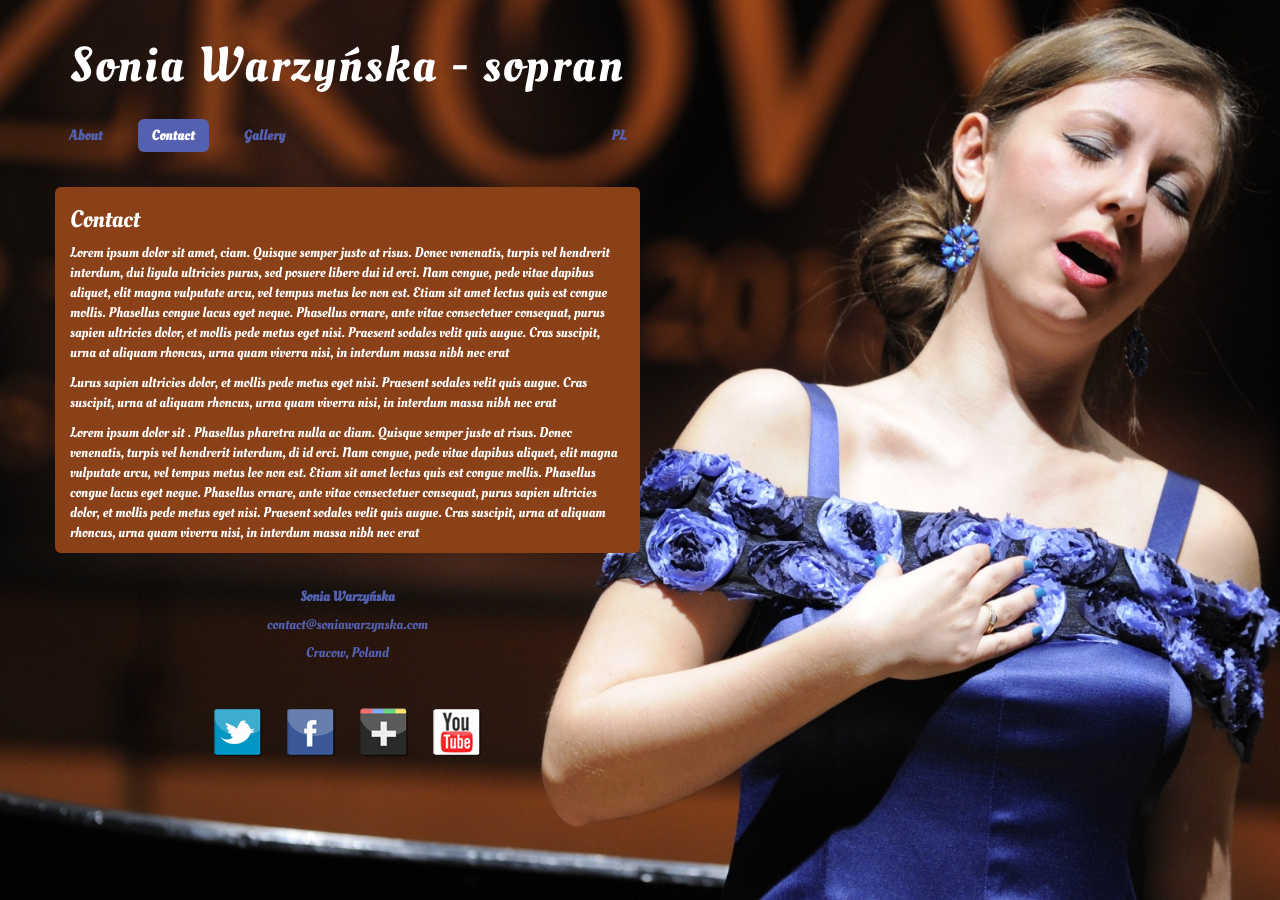
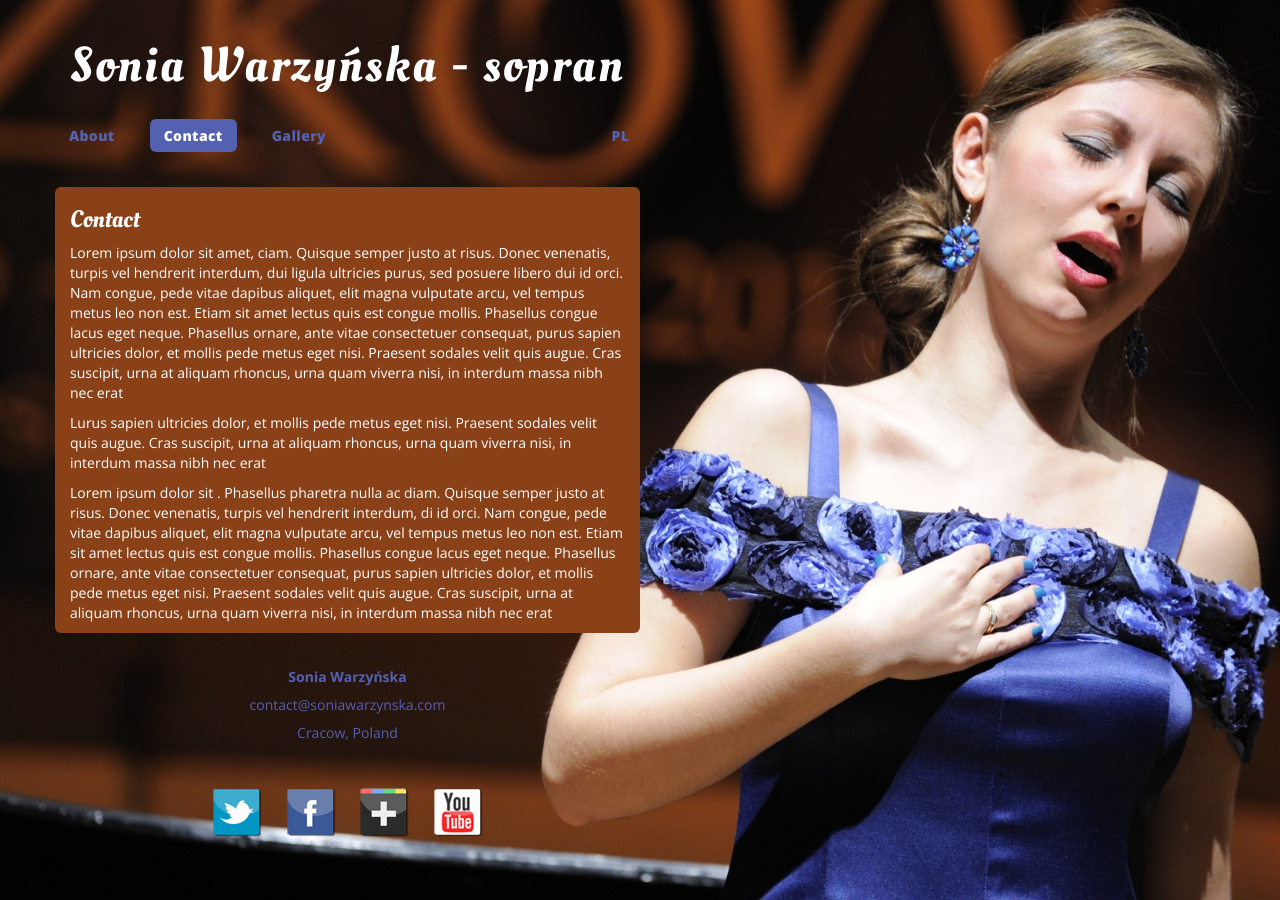
Before and after one commit to lukaszkomar/old.soniaw.com, a Jekyll site: the page beta.html, which Jekyll copies as it is, in a window 1280 px wide. Built offline with Jekyll 4.4.1, drawn with Linux system fonts in a browser that asks for light colours; nearby versions of some CDN libraries; library files that are not in the unit come from our copies.

Commit message:
style fix

```diff
--- a/p/css/style.beta.css
+++ b/p/css/style.beta.css
@@ -10,6 +10,10 @@
     }
 
     body, h1, h2, h3, h4, h5, h6 {
+        font-family: 'Open Sans', Arial, Helvetica, sans-serif;
+    }
+
+    h1, h2, h3, h4, h5, h6 {
         font-family: 'Oleo Script','Open Sans', Arial, Helvetica, sans-serif;
     }
 
```
